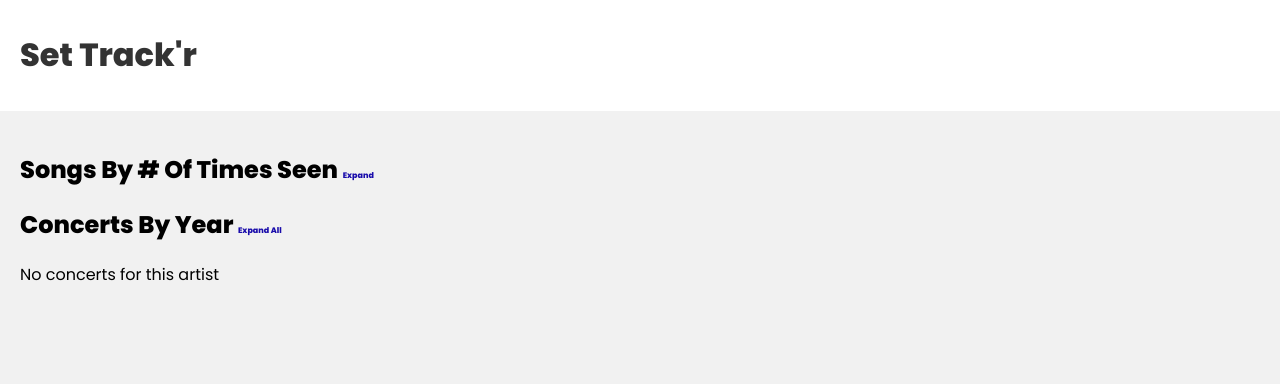
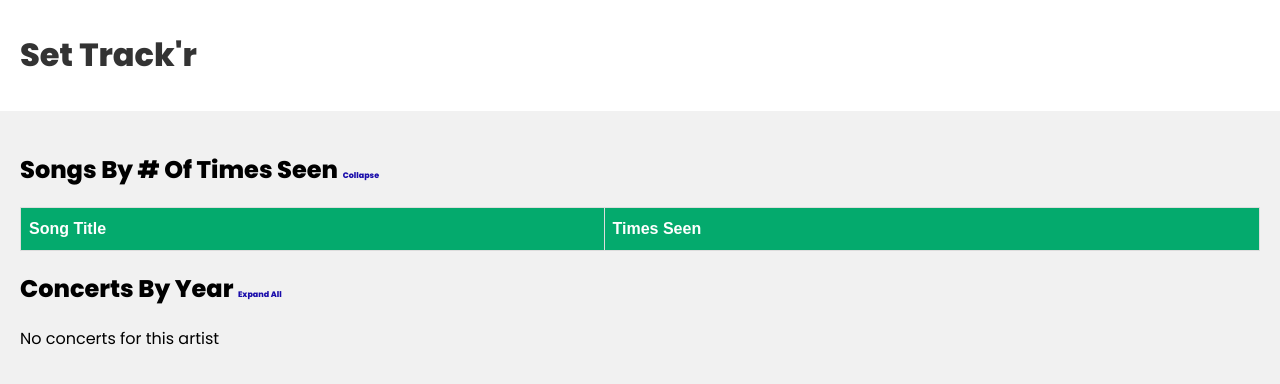
Before and after one commit to egarcia1868/Set-Track-r, a React (Create React App) app in the folder frontend/: page /artist in a window 1280 px wide. Shown: the top 384 px of the page. Built offline with nearby package versions, Linux system fonts and the light colour scheme.

Commit message:
adding total song listing

```diff
--- /dev/null
+++ b/frontend/src/components/SongsDetails.js
@@ -0,0 +1,37 @@
+const SongsDetails = ({ concerts }) => {
+  function countSongOccurrences(concerts) {
+    const songCount = {};
+
+    concerts.forEach((concert) => {
+      concert.sets.forEach((set) => {
+        set.song.forEach((song) => {
+          const songName = song.name;
+          songCount[songName] = (songCount[songName] || 0) + 1;
+        });
+      });
+    });
+
+    return Object.entries(songCount)
+      .map(([name, count]) => ({ name, count }))
+      .sort((a, b) => b.count - a.count); // Sort from highest to lowest count
+  }
+
+
+  return (
+    <table id="shows-table">
+      <tr>
+        <th>Song Title</th>
+        <th>Times Seen</th>
+      </tr>
+        {countSongOccurrences(concerts).map((song) => {
+          return (
+            <tr key={`table-row-${song.name}`}>
+              <td>{song.name}</td> <td>{song.count}</td>
+            </tr>
+          );
+        })}
+    </table>
+  );
+};
+
+export default SongsDetails;
--- a/frontend/src/components/UnderConstructionModal.js
+++ b/frontend/src/components/UnderConstructionModal.js
@@ -23,7 +23,7 @@ const UnderConstructionModal = ({ isOpen, onClose }) => {
           Create component that displays all tracks seen live, ranked most to
           least, with asc/dec switch
         </li>
-        <li>reuse add modal for displaying individual shows -- maybe</li>
+        <li>create separate links from main page to go to either artist's song list or concert lists.</li>
         <li>
           add buttons to save new property that stores live/watched/listened. --
           add checkboxes to add modal.
@@ -32,17 +32,13 @@ const UnderConstructionModal = ({ isOpen, onClose }) => {
           add ability to remove concert
         </li>
         <li>
-          add ability to specific songs from set (for accurate tracking if arived late/left early)
+          add ability to specific songs from set (for accurate tracking if arrived late/left early)
         </li>
         <li>
-          set link for individual concerts and for individual songs. probably on
-          main page.
-        </li>
-        <li>
-          change from saving each individual concert to its own entry to
-          updating the entry for that artist to contain a new concert within.
+          create pie chart divided by number of times per song vs total.
         </li>
         <li>create login for tracking personal shows</li>
+        <li>create a song page that displays information about the specific song as well as when you've seen it</li>
         <li>create personal page to display shows listed</li>
         <li>update login with OAuth</li>
         <li>Update and optimize styling (general and for mobile)</li>
--- a/frontend/src/index.css
+++ b/frontend/src/index.css
@@ -30,6 +30,31 @@ header a {
   max-width: 1400px;
   padding: 20px;
   margin: 0 auto;
+}
+
+#shows-table {
+  font-family: Arial, Helvetica, sans-serif;
+  border-collapse: collapse;
+  width: 100%;
+}
+
+#shows-table td, #shows-table th {
+  border: 1px solid #ddd;
+  padding: 8px;
+}
+
+#shows-table tr:nth-child(even){background-color: #f2f2f2;}
+#shows-table td:nth-child(odd){width: auto}
+#shows-table td:nth-child(even){width: 15%}
+
+#shows-table tr:hover {background-color: #ddd;}
+
+#shows-table th {
+  padding-top: 12px;
+  padding-bottom: 12px;
+  text-align: left;
+  background-color: #04AA6D;
+  color: white;
 }
 
 /* homepage */
--- a/frontend/src/pages/ArtistConcerts.js
+++ b/frontend/src/pages/ArtistConcerts.js
@@ -1,10 +1,11 @@
 import { useLocation } from "react-router-dom";
 import ConcertDetails from "../components/ConcertDetails";
+import SongsDetails from "../components/SongsDetails";
 import { useState, useMemo } from "react";
 
 const ArtistConcerts = () => {
   const [expandedYears, setExpandedYears] = useState(new Set());
-  const [expandTracks, setExpandTracks] = useState(false);
+  const [expandTracks, setExpandTracks] = useState(true);
 
   const location = useLocation();
   const { artist: { artistName, concerts = [] } = {} } = location.state || {};
@@ -33,6 +34,8 @@ const ArtistConcerts = () => {
     setExpandedYears(expandedYears.size > 0 ? new Set() : new Set(sortedConcertYears));
   };
 
+  // console.log('taco: ', concerts);
+
   return (
     <>
       <h1>{artistName}</h1>
@@ -46,6 +49,7 @@ const ArtistConcerts = () => {
             {expandTracks ? "Collapse" : "Expand"}
           </span>
         </h2>
+        {expandTracks ? <SongsDetails concerts={concerts} /> : null}
 
         <h2>
           Concerts By Year{" "}
```
